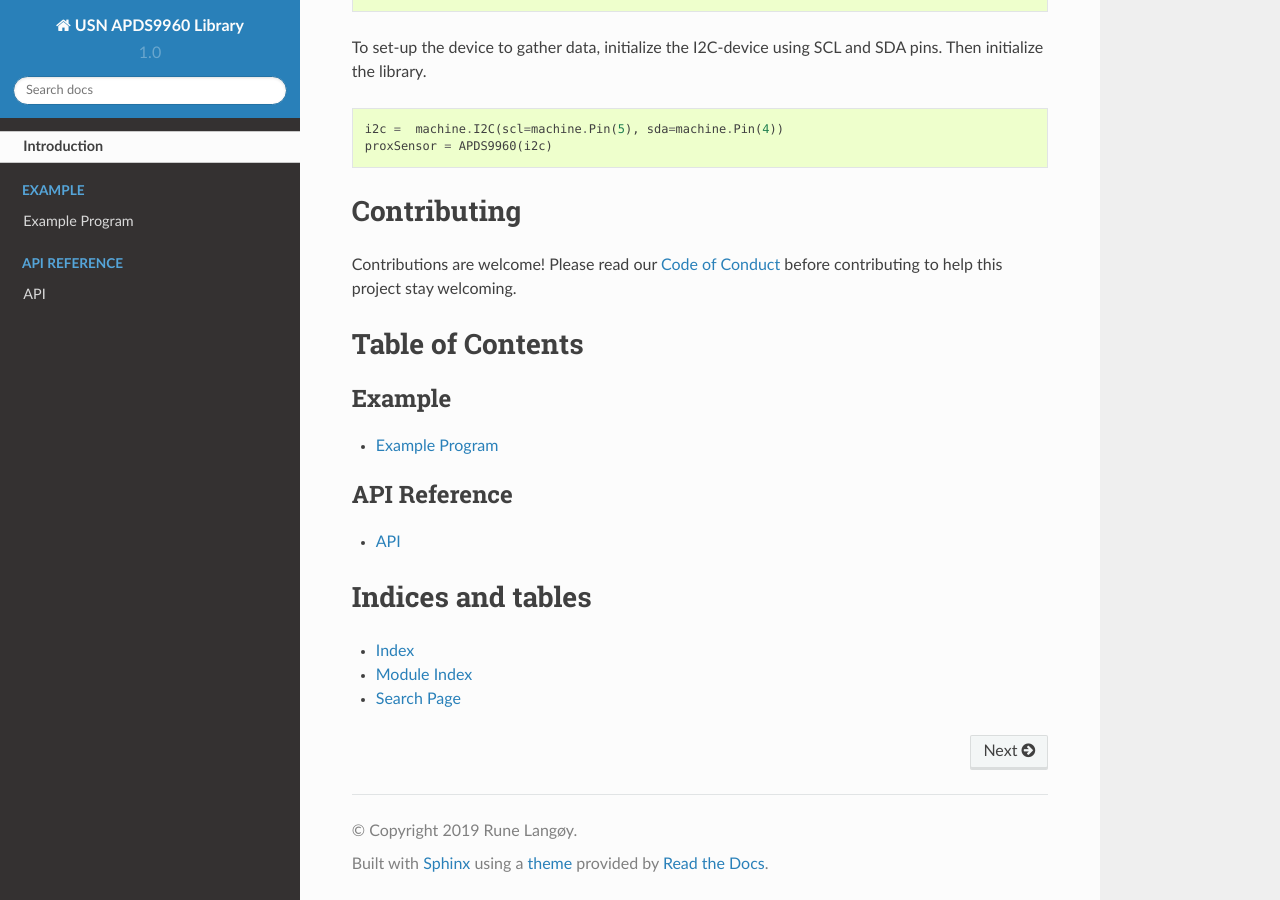
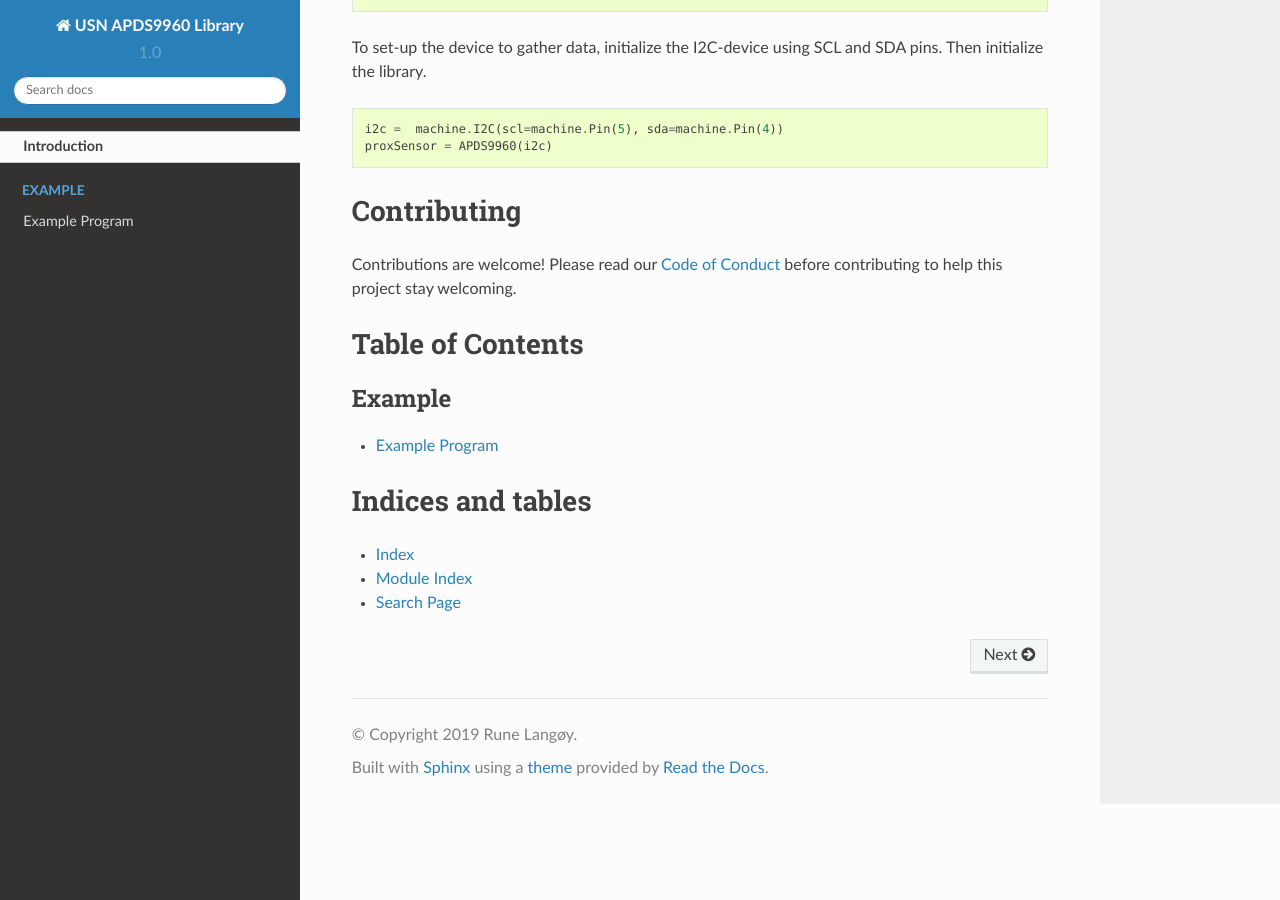
Before and after one commit to rlangoy/uPy_APDS9960, a Sphinx documentation site: the page built from docs/index.rst, in a window 1280 px wide and 900 px high, scrolled down 1170 px. Built offline with Sphinx 7.4.7 and the Read the Docs theme 2.0.0, drawn with Linux system fonts in a browser that asks for light colours.

Commit message:
Doc Update

```diff
--- a/docs/api.rst
+++ b/docs/api.rst
@@ -1,7 +1,6 @@
 
 .. If you created a package, create one automodule per module in the package.
 
-API
-===
+
 .. automodule:: apds9960
    :members:
--- a/docs/conf.py
+++ b/docs/conf.py
@@ -26,7 +26,7 @@ sys.modules["micropython"] = m
 #intersphinx_mapping = {'python': ('https://docs.python.org/3.4', None),'BusDevice': ('https://circuitpython.readthedocs.io/projects/busdevice/en/latest/', None),'CircuitPython': ('https://circuitpython.readthedocs.io/en/latest/', None)}
 # Example configuration for intersphinx: refer to the Python standard library.
 #intersphinx_mapping = {'http://docs.python.org/': None}
-intersphinx_mapping = {'python': ('https://docs.python.org/3.5', None),'machine': ('https://micropython.readthedocs.io/projects/machine/en/latest/',None)'micropython': ('https://micropython.readthedocs.io/en/latest/',None)}
+intersphinx_mapping = {'python': ('https://docs.python.org/3.5', None)}
 # Add any paths that contain templates here, relative to this directory.
 templates_path = ['_templates']
 
--- a/docs/index.rst
+++ b/docs/index.rst
@@ -14,11 +14,7 @@ Table of Contents
 
     examples
 
-.. toctree::
-    :caption: API Reference
-    :maxdepth: 3
 
-    api
 
 
 .. toctree::
```
